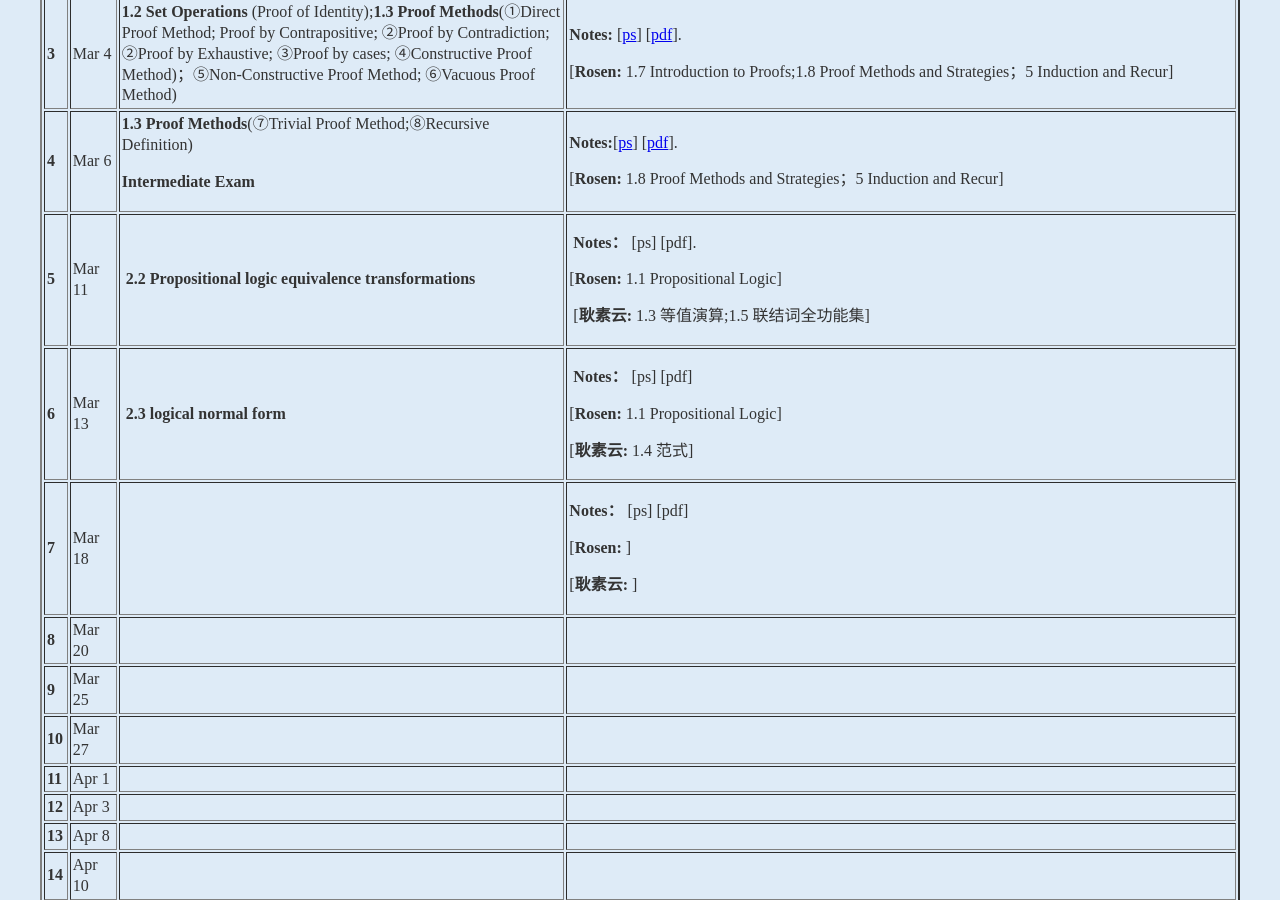
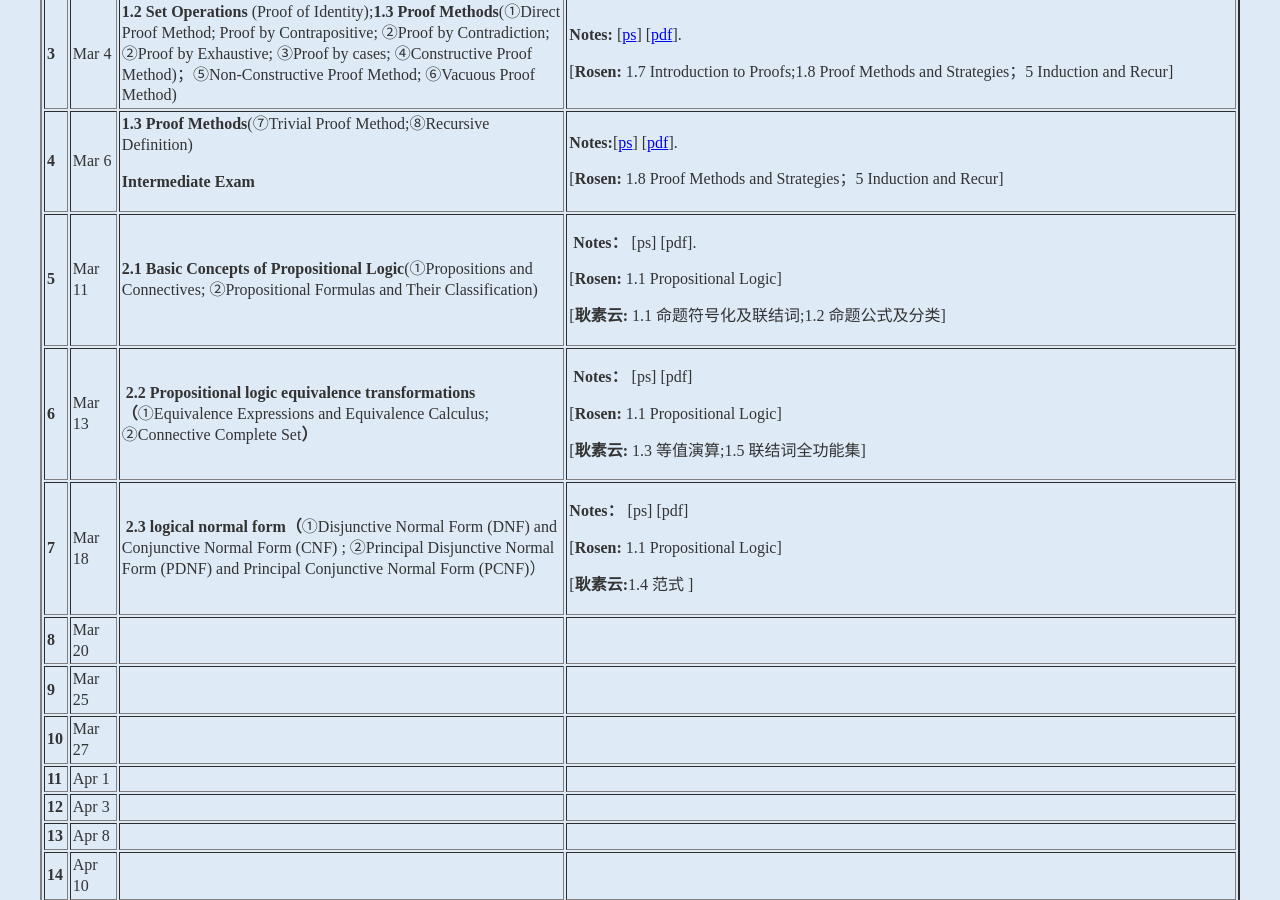
Before and after one commit to kejiwei/kejiwei.github.io, a Jekyll site: the page teaching/courses/dismath/index.html, which Jekyll copies as it is, in a window 1280 px wide and 900 px high, scrolled down 1468 px. Built offline with Jekyll 4.4.1, drawn with Linux system fonts in a browser that asks for light colours.

Commit message:
Add files via upload

```diff
--- a/teaching/courses/dismath/index.html
+++ b/teaching/courses/dismath/index.html
@@ -110,29 +110,29 @@
                 <tr>
                 <td><b>5</b></td>
                 <td>Mar 11</td>
-                <td>&nbsp;<strong>2.2 Propositional logic equivalence transformations</strong></td>
+                <td><strong>2.1 Basic Concepts of Propositional Logic</strong>(①Propositions and Connectives; ②Propositional Formulas and Their Classification)<br></td>
                 <td><p>&nbsp;<strong>Notes：</strong> [ps] [pdf].&nbsp;</p>
                   <p>[<strong>Rosen: </strong>1.1 Propositional Logic]</p>
-                  <p>&nbsp;[<strong>耿素云:</strong> 1.3 等值演算;1.5 联结词全功能集] </p>
+                  <p>[<strong>耿素云:</strong> 1.1 命题符号化及联结词;1.2 命题公式及分类] </p>
                  </td>
                 </tr>
 
                 <tr>
                 <td><b>6</b></td>
                 <td>Mar 13</td>
-                <td>&nbsp;<strong>2.3 logical normal form</strong></td>
+                <td>&nbsp;<strong>2.2 Propositional logic equivalence transformations（</strong>①Equivalence Expressions and Equivalence Calculus; ②Connective Complete Set<strong>）</strong></td>
                 <td><p>&nbsp;<strong>Notes：</strong> [ps] [pdf]</p>
                   <p>[<strong>Rosen: </strong>1.1 Propositional Logic]</p>
-                  <p>[<strong>耿素云:</strong> 1.4 范式] </p></td>
+                  <p>[<strong>耿素云:</strong> 1.3 等值演算;1.5 联结词全功能集] </p></td>
                 </tr>
 
                 <tr>
                 <td><b>7</b></td>
                 <td>Mar 18</td>
-                <td><strong>&nbsp;</strong></td>
+                <td><strong>&nbsp;2.3 logical normal form（</strong>①Disjunctive Normal Form (DNF) and Conjunctive Normal Form (CNF) ; ②Principal Disjunctive Normal Form (PDNF) and Principal Conjunctive Normal Form (PCNF)）</td>
                 <td><p><strong>Notes：</strong> [ps] [pdf]&nbsp;</p>
-                  <p>[<strong>Rosen:</strong> ]</p>
-                  <p>[<strong>耿素云:&nbsp;</strong>]&nbsp; <br>
+                  <p>[<strong>Rosen:</strong> 1.1 Propositional Logic]</p>
+                  <p>[<strong>耿素云:</strong>1.4 范式<strong>&nbsp;</strong>]&nbsp; <br>
                   </p>
                 </td>
                 </tr>
```
